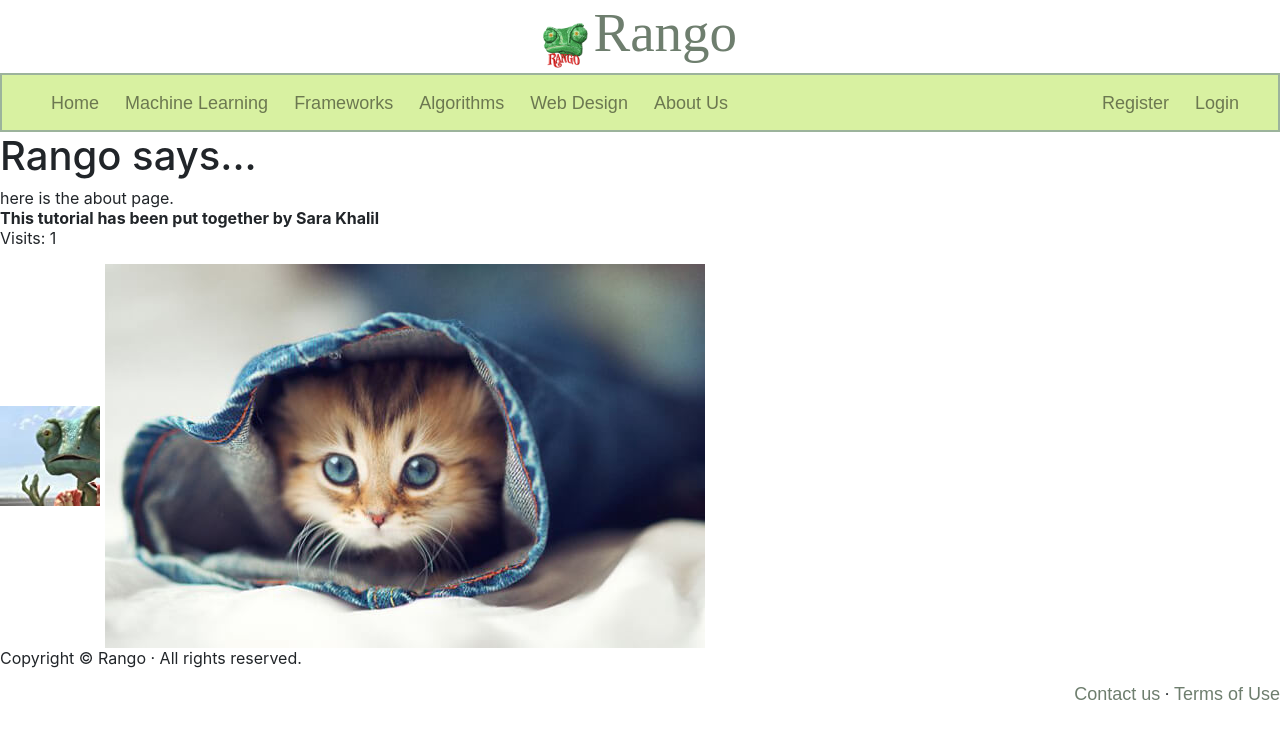
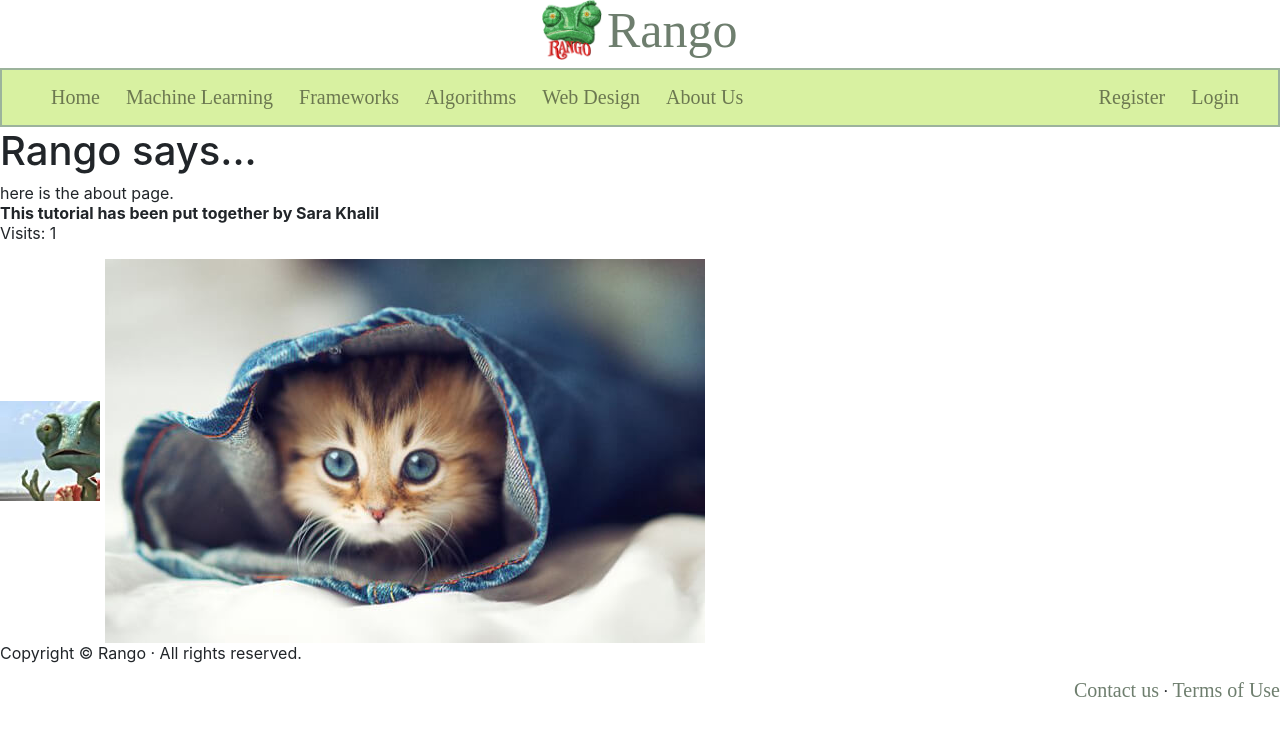
Before and after one commit to engiedinana/Rango_Project, a Django app: page /rango/about/ in a window 1280 px wide. Shown: the top 739 px of the page. Run offline with Django 3.2, Linux system fonts and the light colour scheme; some libraries are stand-ins or nearby versions.

Commit message:
adjusted website logo and font is not consistent

```diff
--- a/static/css/base.css
+++ b/static/css/base.css
@@ -2,7 +2,6 @@
 @import url(https://fonts.googleapis.com/css?family=Fjalla+One);
 
 * {
-  /* margin: auto; */
   line-height: normal
 }
 
@@ -13,14 +12,12 @@
   border-left:solid #9cb39c;
   border-right:solid #9cb39c;
   border-width: 2px;
-  margin-top: 5px;
-  padding-top: 10px;
   }
 
 a {
    color: #6e7e6e;
-   font-family: Arial, Helvetica, sans-serif;
-   font-size: 18px;
+   font-family: "Times New Roman", Times, serif;
+   font-size: 20px;
    text-decoration: none;
    }
 
@@ -32,31 +29,30 @@ ul.navbar-nav > li {
   padding-left: 10px;
 }
 
-#title {
-    font-family: Arial, Helvetica, sans-serif;
-    font-size: 20px;
-    text-align: center;
-    color: #6e7e6e;
-}
-
-h6{
-    font-family: "Times New Roman", Times, serif;;
-    font-size: 55px;
-}
-
 #footer_links{
     text-align: right;
 }
 
-#img_logo {
-    display: block;
-    max-width: 80px;
-    height: 45px;
+.wrapper {
+  text-align: center;
 }
 
-#title img, h6 {
-    display: inline;
-    float: none;
+#title, img {
+  display: inline-block;
+}
+
+#title {
+  vertical-align: top;
+  position: relative;
+  font-family: "Times New Roman", Times, serif;
+  color: #6e7e6e;
+  font-size: 50px;
+}
+
+#img_logo {
+  width: 60px;
+  height: 60px;
+  max-width: 60px;
 }
 
 /*Fav list*/
--- a/templates/rango/base.html
+++ b/templates/rango/base.html
@@ -17,10 +17,10 @@
 </head>
 
 <body>
-    <div id = "title">
+    <div class="clearfix wrapper">
         <div>
-            <img id = "img_logo" src="{% static 'images/logo.png' %}" alt="Picture of Rango" />
-            <h6>Rango</h6>
+            <img id = "img_logo" src="{% static 'images/logo.png' %}" alt="Picture of Rango" class="pull-left"/>
+            <h6 id = "title">Rango</h6>
         </div>
     </div>
     <!-- Navbar container -->
```
